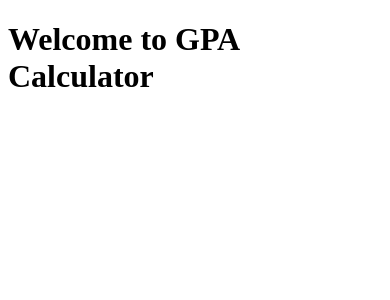
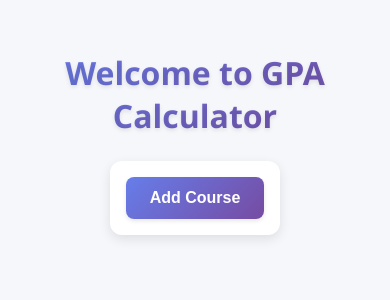
Before and after one commit to Kavindya-Kariyawasam/react-gpa-calculator, a React app: page / in a window 390 px wide. Shown: the top 300 px of the page. Built offline with nearby package versions, Linux system fonts and the light colour scheme.

Commit message:
Add global responsive styling.

```diff
--- /dev/null
+++ b/src/App.css
@@ -0,0 +1,219 @@
+/* Global Styles */
+* {
+  box-sizing: border-box;
+}
+
+body {
+  font-family: "Segoe UI", Tahoma, Geneva, Verdana, sans-serif;
+  background-color: #f5f7fa;
+  margin: 0;
+  padding: 20px;
+}
+
+/* App Container */
+.app {
+  min-height: 100vh;
+  display: flex;
+  flex-direction: column;
+  align-items: center;
+  padding: 20px 0;
+}
+
+/* Main Title */
+.app h1 {
+  color: #2d3748;
+  font-size: 2.5rem;
+  font-weight: 700;
+  text-align: center;
+  margin-bottom: 2rem;
+  background: linear-gradient(135deg, #667eea 0%, #764ba2 100%);
+  -webkit-background-clip: text;
+  -webkit-text-fill-color: transparent;
+  background-clip: text;
+  text-shadow: 0 2px 4px rgba(0, 0, 0, 0.1);
+}
+
+/* Calculator Container */
+.calculator {
+  max-width: 600px;
+  margin: 0 auto;
+  padding: 24px;
+  background-color: #ffffff;
+  border-radius: 12px;
+  box-shadow: 0 4px 12px rgba(0, 0, 0, 0.1);
+}
+
+/* Add Course Button */
+.add-course-btn {
+  background: linear-gradient(135deg, #667eea 0%, #764ba2 100%);
+  color: white;
+  border: none;
+  padding: 12px 24px;
+  border-radius: 8px;
+  font-size: 16px;
+  font-weight: 600;
+  cursor: pointer;
+  transition: all 0.3s ease;
+  box-shadow: 0 2px 4px rgba(0, 0, 0, 0.1);
+}
+
+.add-course-btn:hover {
+  transform: translateY(-1px);
+  box-shadow: 0 4px 8px rgba(0, 0, 0, 0.15);
+}
+
+/* AddCourseForm */
+.add-course-form {
+  margin-top: 24px;
+  padding: 24px;
+  background-color: #ffffff;
+  border-radius: 12px;
+  box-shadow: 0 6px 20px rgba(0, 0, 0, 0.1);
+  border: 1px solid #e2e8f0;
+  max-width: 100%;
+}
+
+.add-course-form h3 {
+  margin: 0 0 20px 0;
+  font-size: 20px;
+  color: #2d3748;
+  font-weight: 600;
+  text-align: center;
+}
+
+.add-course-form input {
+  width: 100%;
+  padding: 12px 16px;
+  margin-bottom: 16px;
+  border: 2px solid #e2e8f0;
+  border-radius: 8px;
+  font-size: 14px;
+  transition: border-color 0.3s ease;
+  background-color: #f8fafc;
+}
+
+.add-course-form input:focus {
+  outline: none;
+  border-color: #667eea;
+  background-color: #ffffff;
+}
+
+.add-course-form input::placeholder {
+  color: #a0aec0;
+}
+
+.form-buttons {
+  display: flex;
+  gap: 12px;
+  justify-content: center;
+  margin-top: 20px;
+}
+
+.cancel-btn {
+  background-color: #e2e8f0;
+  color: #4a5568;
+  border: none;
+  padding: 10px 20px;
+  border-radius: 6px;
+  font-size: 14px;
+  font-weight: 500;
+  cursor: pointer;
+  transition: all 0.3s ease;
+}
+
+.cancel-btn:hover {
+  background-color: #cbd5e0;
+}
+
+.submit-btn {
+  background: linear-gradient(135deg, #48bb78 0%, #38a169 100%);
+  color: white;
+  border: none;
+  padding: 10px 20px;
+  border-radius: 6px;
+  font-size: 14px;
+  font-weight: 500;
+  cursor: pointer;
+  transition: all 0.3s ease;
+}
+
+.submit-btn:hover {
+  transform: translateY(-1px);
+  box-shadow: 0 2px 4px rgba(0, 0, 0, 0.1);
+}
+
+.error-message {
+  color: #e53e3e;
+  background-color: #fed7d7;
+  padding: 10px 12px;
+  border-radius: 6px;
+  margin-bottom: 16px;
+  font-size: 14px;
+  border-left: 4px solid #e53e3e;
+}
+
+/* Custom Course List */
+.custom-course-list {
+  margin-top: 32px;
+}
+
+.custom-course-list h3 {
+  margin: 0 0 16px 0;
+  font-size: 18px;
+  color: #2d3748;
+  font-weight: 600;
+  padding-bottom: 8px;
+  border-bottom: 2px solid #e2e8f0;
+}
+
+.custom-course-list ul {
+  list-style: none;
+  padding: 0;
+  margin: 0;
+}
+
+.custom-course-list li {
+  padding: 16px 20px;
+  background: linear-gradient(135deg, #f7fafc 0%, #edf2f7 100%);
+  margin-bottom: 12px;
+  border-radius: 8px;
+  font-size: 15px;
+  color: #2d3748;
+  border-left: 4px solid #667eea;
+  transition: all 0.3s ease;
+  box-shadow: 0 2px 4px rgba(0, 0, 0, 0.05);
+}
+
+.custom-course-list li:hover {
+  transform: translateX(4px);
+  box-shadow: 0 4px 8px rgba(0, 0, 0, 0.1);
+}
+
+/* Responsive Design */
+@media (max-width: 768px) {
+  .app h1 {
+    font-size: 2rem;
+    margin-bottom: 1.5rem;
+  }
+
+  body {
+    padding: 10px;
+  }
+
+  .calculator {
+    padding: 16px;
+  }
+
+  .add-course-form {
+    padding: 16px;
+  }
+
+  .form-buttons {
+    flex-direction: column;
+  }
+
+  .cancel-btn,
+  .submit-btn {
+    width: 100%;
+  }
+}
--- a/src/App.js
+++ b/src/App.js
@@ -1,9 +1,12 @@
 import React from "react";
+import Calculator from './components/Calculator';
+import './App.css';
 
 function App() {
   return (
-    <div>
+    <div className="app">
       <h1>Welcome to GPA Calculator</h1>
+      <Calculator />
     </div>
   );
 }
```
